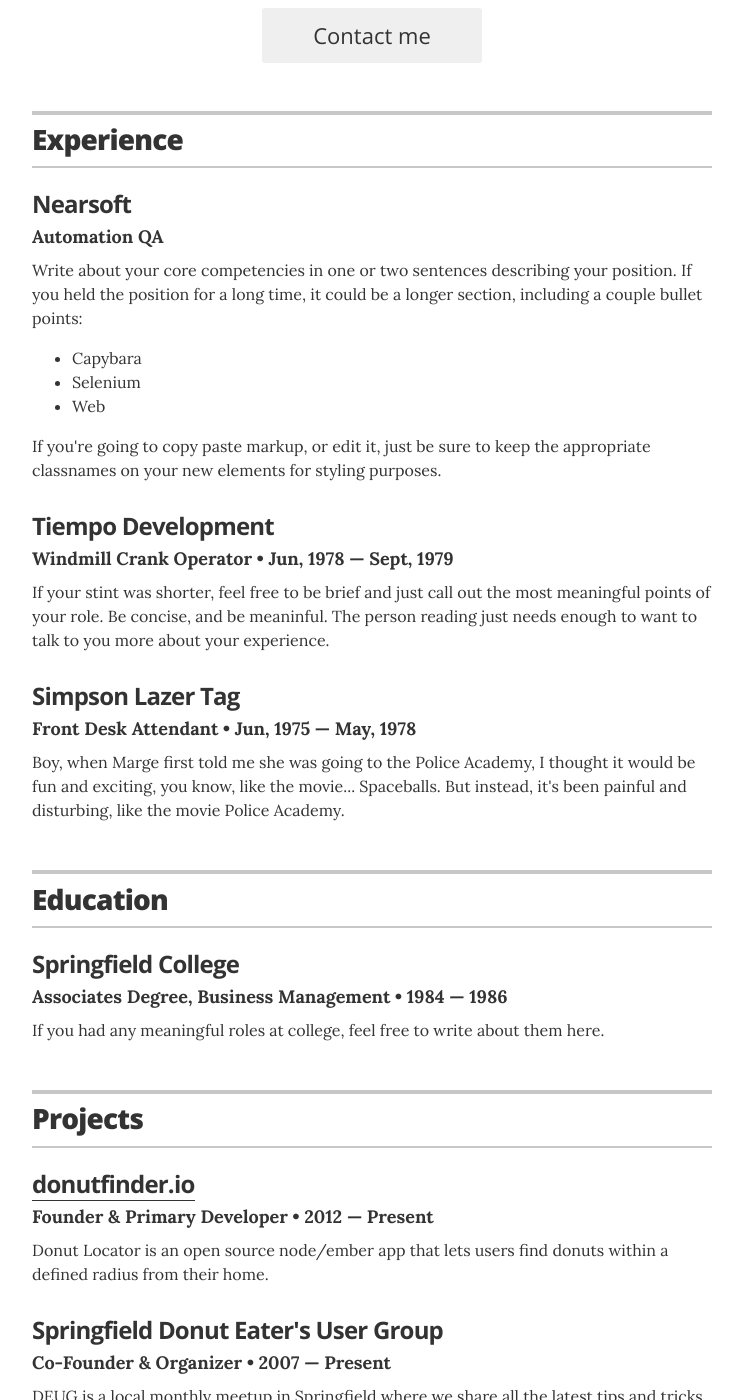
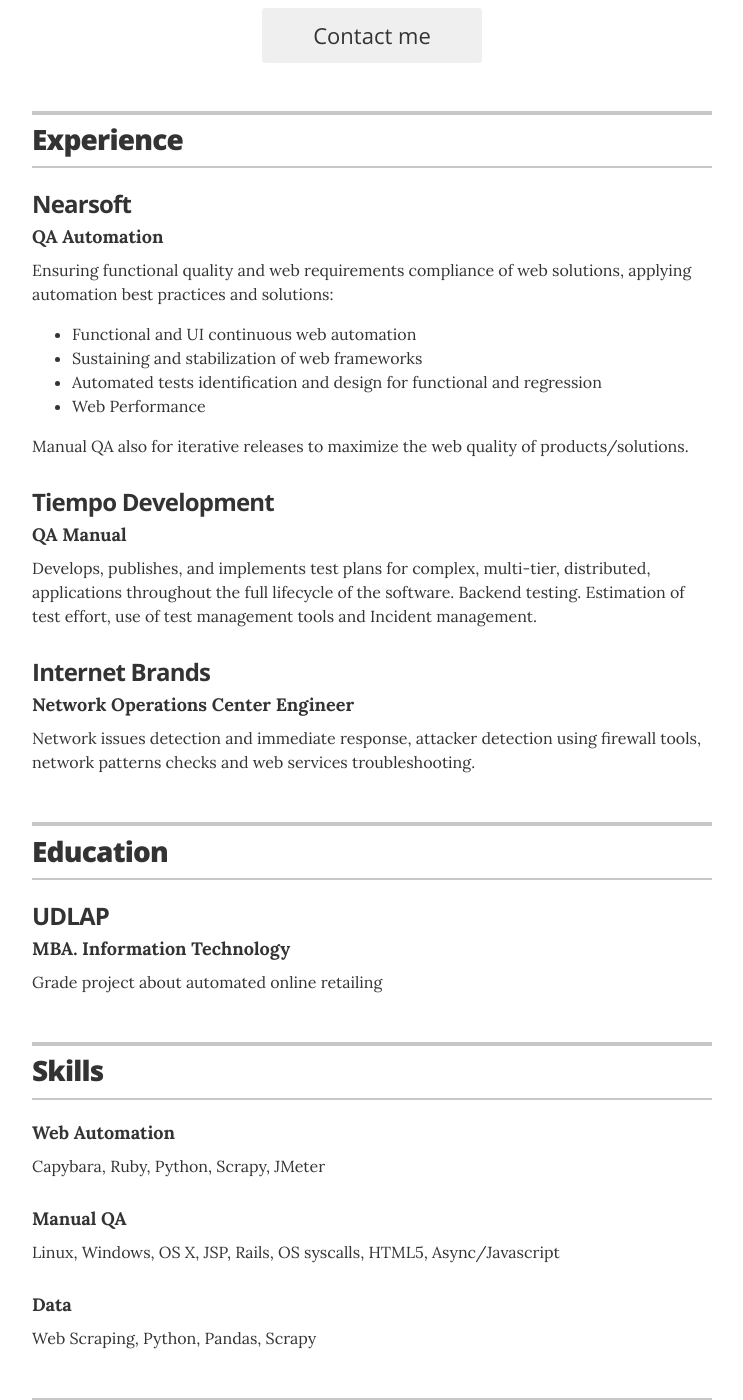
Before and after one commit to izaac/izaac.github.io, a Jekyll site: the page built from index.html, in a window 1280 px wide and 1400 px high, scrolled down 288 px. Shown: the whole window, without its empty margins (268-1011 px from the left). Built offline with Jekyll 4.4.1, drawn with Linux system fonts in a browser that asks for light colours; some of the changed text lies outside the part shown.

Commit message:
Changing the theme content for reflect my personal data

```diff
--- a/_config.yml
+++ b/_config.yml
@@ -25,7 +25,7 @@
 # comment out to hide
 resume_section_experience:      true
 resume_section_education:       true
-resume_section_projects:        true
+resume_section_projects:        false
 resume_section_skills:          true
 resume_section_recognition:     true
 resume_section_links:           true
--- a/_layouts/resume.html
+++ b/_layouts/resume.html
@@ -27,7 +27,7 @@
         </div>
 
         <div class="executive-summary" itemprop="description">
-          <p>This is the executive summary. You should write a few brief, concise, and meaningful sentences about yourself from a professional context, and your immediate career goals. Make the length appropriate for your needs, but K.I.S.S.</p>
+          <p>Interested in opportunities for professional growth and participation in challenging projects on which I could have the chance to contributing by providing expertise, skills and passion for technology to the end user solutions.</p>
         </div>
 
         {% if site.resume_looking_for_work == 'yes' %}
@@ -50,30 +50,32 @@
         <!-- Duplicate these resume-item elements and edit accordingly for each job you want to add here -->
         <div class="resume-item" itemscope itemprop="worksFor" itemtype="http://schema.org/Organization">
           <h3 class="resume-item-title" itemprop="name">Nearsoft</h3>
-          <h4 class="resume-item-details" itemprop="description">Automation QA</h4>
-          <p class="resume-item-copy">Write about your core competencies in one or two sentences describing your position. If you held the position for a long time, it could be a longer section, including a couple bullet points:</p>
+          <h4 class="resume-item-details" itemprop="description">QA Automation</h4>
+          <p class="resume-item-copy">Ensuring functional quality and web requirements compliance of web solutions, applying automation best practices and solutions:</p>
           <ul class="resume-item-list">
-            <li>Capybara</li>
-            <li>Selenium</li>
-            <li>Web</li>
+            <li>Functional and UI continuous web automation</li>
+            <li>Sustaining and stabilization of web frameworks</li>
+            <li>Automated tests identification and design for functional and regression</li>
+            <li>Web Performance</li>
           </ul>
-          <p class="resume-item-copy">If you're going to copy paste markup, or edit it, just be sure to keep the appropriate classnames on your new elements for styling purposes.</p>
+          <p class="resume-item-copy">Manual QA also for iterative releases to maximize the web quality of products/solutions.</p>
 
         </div><!-- end of resume-item -->
 
         <!-- another resume item -->
         <div class="resume-item" itemscope itemprop="worksFor" itemtype="http://schema.org/Organization">
           <h3 class="resume-item-title" itemprop="name">Tiempo Development</h3>
-          <h4 class="resume-item-details" itemprop="description">Windmill Crank Operator &bull; Jun, 1978 &mdash; Sept, 1979</h4>
-          <p class="resume-item-copy">If your stint was shorter, feel free to be brief and just call out the most meaningful points of your role. Be concise, and be meaninful. The person reading just needs enough to want to talk to you more about your experience.</p>
+          <h4 class="resume-item-details" itemprop="description">QA Manual</h4>
+          <p class="resume-item-copy">Develops, publishes, and implements test plans for complex, multi-tier, distributed, applications
+            throughout the full lifecycle of the software. Backend testing. Estimation of test effort, use of test management tools and Incident management. </p>
 
         </div><!-- end of resume-item -->
 
         <!-- by now you're getting the picture... -->
         <div class="resume-item" itemscope itemprop="worksFor" itemtype="http://schema.org/Organization">
-          <h3 class="resume-item-title" itemprop="name">Simpson Lazer Tag</h3>
-          <h4 class="resume-item-details" itemprop="description">Front Desk Attendant &bull; Jun, 1975 &mdash; May, 1978</h4>
-          <p class="resume-item-copy">Boy, when Marge first told me she was going to the Police Academy, I thought it would be fun and exciting, you know, like the movie... Spaceballs. But instead, it's been painful and disturbing, like the movie Police Academy.</p>
+          <h3 class="resume-item-title" itemprop="name">Internet Brands</h3>
+          <h4 class="resume-item-details" itemprop="description">Network Operations Center Engineer</h4>
+          <p class="resume-item-copy">Network issues detection and immediate response, attacker detection using firewall tools, network patterns checks and web services troubleshooting.</p>
 
         </div><!-- end of resume-item -->
 
@@ -90,9 +92,9 @@
         </header>
 
         <div class="resume-item" itemscope itemprop="alumniOf" itemtype="http://schema.org/CollegeOrUniversity">
-          <h3 class="resume-item-title" itemprop="name">Springfield College</h3>
-          <h4 class="resume-item-details" itemprop="description">Associates Degree, Business Management &bull; 1984 &mdash; 1986</h4>
-          <p class="resume-item-copy">If you had any meaningful roles at college, feel free to write about them here.</p>
+          <h3 class="resume-item-title" itemprop="name">UDLAP</h3>
+          <h4 class="resume-item-details" itemprop="description">MBA. Information Technology</h4>
+          <p class="resume-item-copy">Grade project about automated online retailing</p>
         </div>
 
       </section>
@@ -132,18 +134,18 @@
         </header>
 
         <div class="resume-item">
-          <h4 class="resume-item-details">Donut design</h4>
-          <p class="resume-item-copy">Sprinkle art, icing design, eclair management, taste testing, donut/coffee pairing research</p>
+          <h4 class="resume-item-details">Web Automation</h4>
+          <p class="resume-item-copy">Capybara, Ruby, Python, Scrapy, JMeter</p>
         </div>
 
         <div class="resume-item">
-          <h4 class="resume-item-details">Craft beer brewing</h4>
-          <p class="resume-item-copy">Hops inspection, brew testing, distribution management, bottle label design, festival and event management</p>
+          <h4 class="resume-item-details">Manual QA</h4>
+          <p class="resume-item-copy">Linux, Windows, OS X, JSP, Rails, OS syscalls, HTML5, Async/Javascript</p>
         </div>
 
         <div class="resume-item">
-          <h4 class="resume-item-details">Family leadership</h4>
-          <p class="resume-item-copy">Bread winning, conflict resolution, couch inspection, TV longevity testing</p>
+          <h4 class="resume-item-details">Data</h4>
+          <p class="resume-item-copy">Web Scraping, Python, Pandas, Scrapy</p>
         </div>
 
       </section>
@@ -159,21 +161,21 @@
         </header>
 
         <div class="resume-item">
-          <h3 class="resume-item-title" itemprop="award">Springfield Nuclear Power Plant</h3>
-          <h4 class="resume-item-details">Outstanding Achievement &bull; 2010</h4>
-          <p class="resume-item-copy">Awarded for stopping a nuclear meltdown, even though I also started it.</p>
+          <h3 class="resume-item-title" itemprop="award">Tiempo Development</h3>
+          <h4 class="resume-item-details">ISTQB &bull; 2012</h4>
+          <p class="resume-item-copy">Passed the ISTQB certification test. iSQI ISQI005548</p>
         </div>
 
         <div class="resume-item">
-          <h3 class="resume-item-title" itemprop="award">Duff Beer Customer of the year</h3>
-          <h4 class="resume-item-details">1997 &mdash; 2001, 2003, 2008 &mdash; 2012</h4>
-          <p class="resume-item-copy">Honored by <a href="https://en.wikipedia.org/wiki/Duff_Beer">Duff Beer</a> for being an outstanding customer several years straight. Qualifications included most beer consumed at a bar, most beer purchased, and most beer ralphed.</p>
+          <h3 class="resume-item-title" itemprop="award">Tiempo Development</h3>
+          <h4 class="resume-item-details">Tripwire Certified Operator</h4>
+          <p class="resume-item-copy">Tripwire.</p>
         </div>
 
         <div class="resume-item">
-          <h3 class="resume-item-title" itemprop="award">Moe's Patron of the Month</h3>
-          <h4 class="resume-item-details">12/2001, 8/2004</h4>
-          <p class="resume-item-copy">Specifically this prestigious awarded twice for stopping a robber with my belly.</p>
+          <h3 class="resume-item-title" itemprop="award">Tiempo Development</h3>
+          <h4 class="resume-item-details">Tripwire Certified Professional</h4>
+          <p class="resume-item-copy">Tripwire.</p>
         </div>
 
       </section>
@@ -189,15 +191,15 @@
         </header>
 
         <div class="resume-item">
-          <h3 class="resume-item-title"><a href="http://beerfortheworld.com">Beer for the World</a></h3>
-          <h4 class="resume-item-details">Volunteer &bull; 2008 &mdash; Present</h4>
-          <p class="resume-item-copy">Organized fund drives and participated in fundraising events for the benefit of families in third world countries without proper access to malt beverages.</p>
+          <h3 class="resume-item-title">openSuSE Member</h3>
+          <h4 class="resume-item-details">Volunteer &bull; 2011 &mdash; Present</h4>
+          <p class="resume-item-copy">RPM Packaging tasks using Open Build System Collaboration tool. Submitted a couple of packages to Factory.</p>
         </div>
 
         <div class="resume-item">
-          <h3 class="resume-item-title">Springfield Nuclear Workers Labor Union</h3>
-          <h4 class="resume-item-details">Member in Good Standin &bull; 1994 &mdash; Present</h4>
-          <p class="resume-item-copy">Founding member of the local nuclear workers labor union.</p>
+          <h3 class="resume-item-title">Mozilla</h3>
+          <h4 class="resume-item-details">QA volunteer &bull; 2015 &mdash; Present</h4>
+          <p class="resume-item-copy">Mozilla One and Done. By taking QA tasks contributing to validate Mozilla Projects Websites and Bugs.</p>
         </div>
 
       </section>
@@ -214,8 +216,8 @@
 
         <div class="resume-item">
           <ul class="resume-item-list">
-            <li><a href="#">Springfield Poker Club</a></li>
-            <li><a href="#">Springfield Donut Eater's User Group</a></li>
+            <li><a href="#">TODO</a></li>
+            <li><a href="#">TODO</a></li>
           </ul>
         </div>
 
```
Also changed, not shown: 1 other file.
